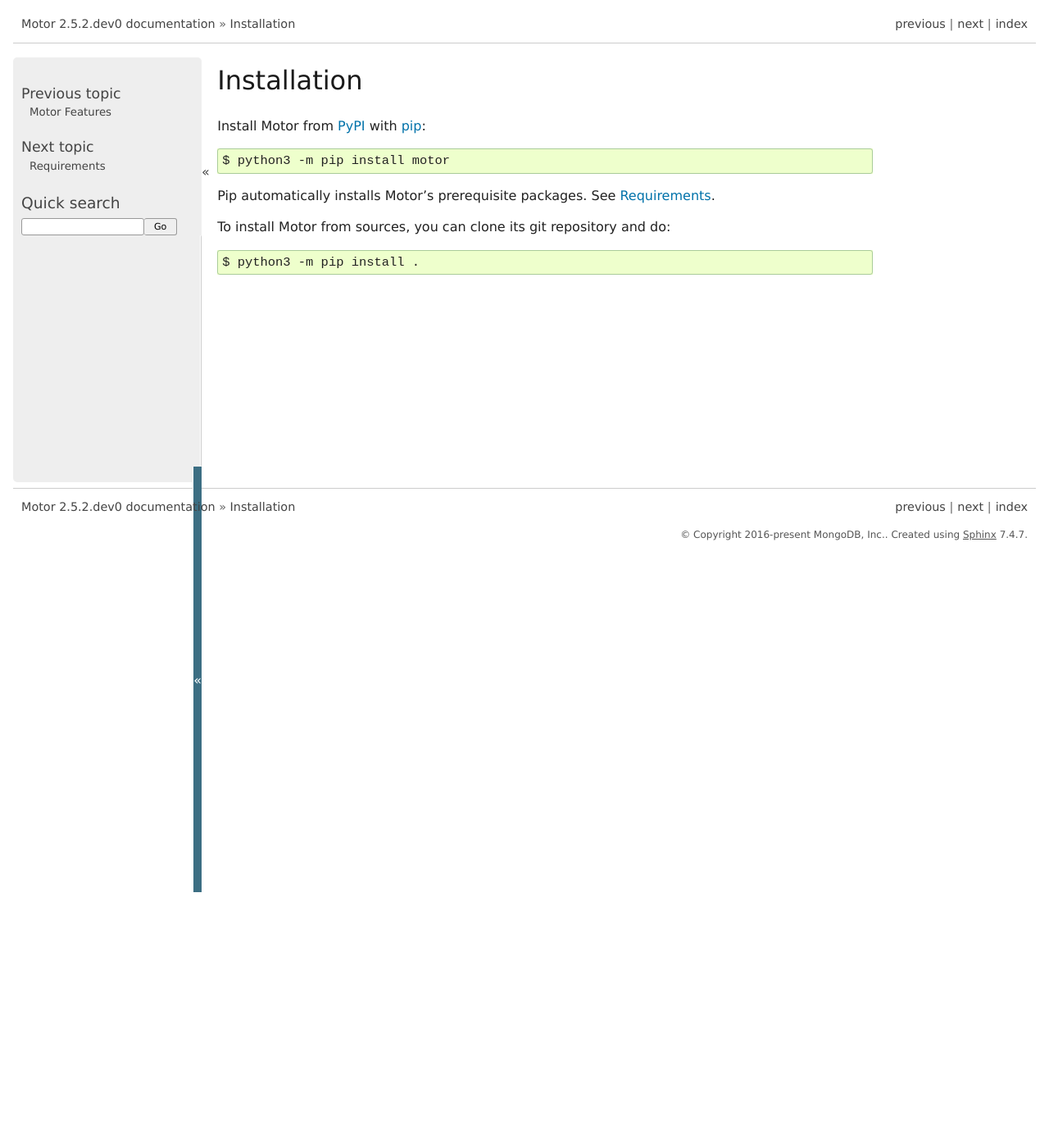
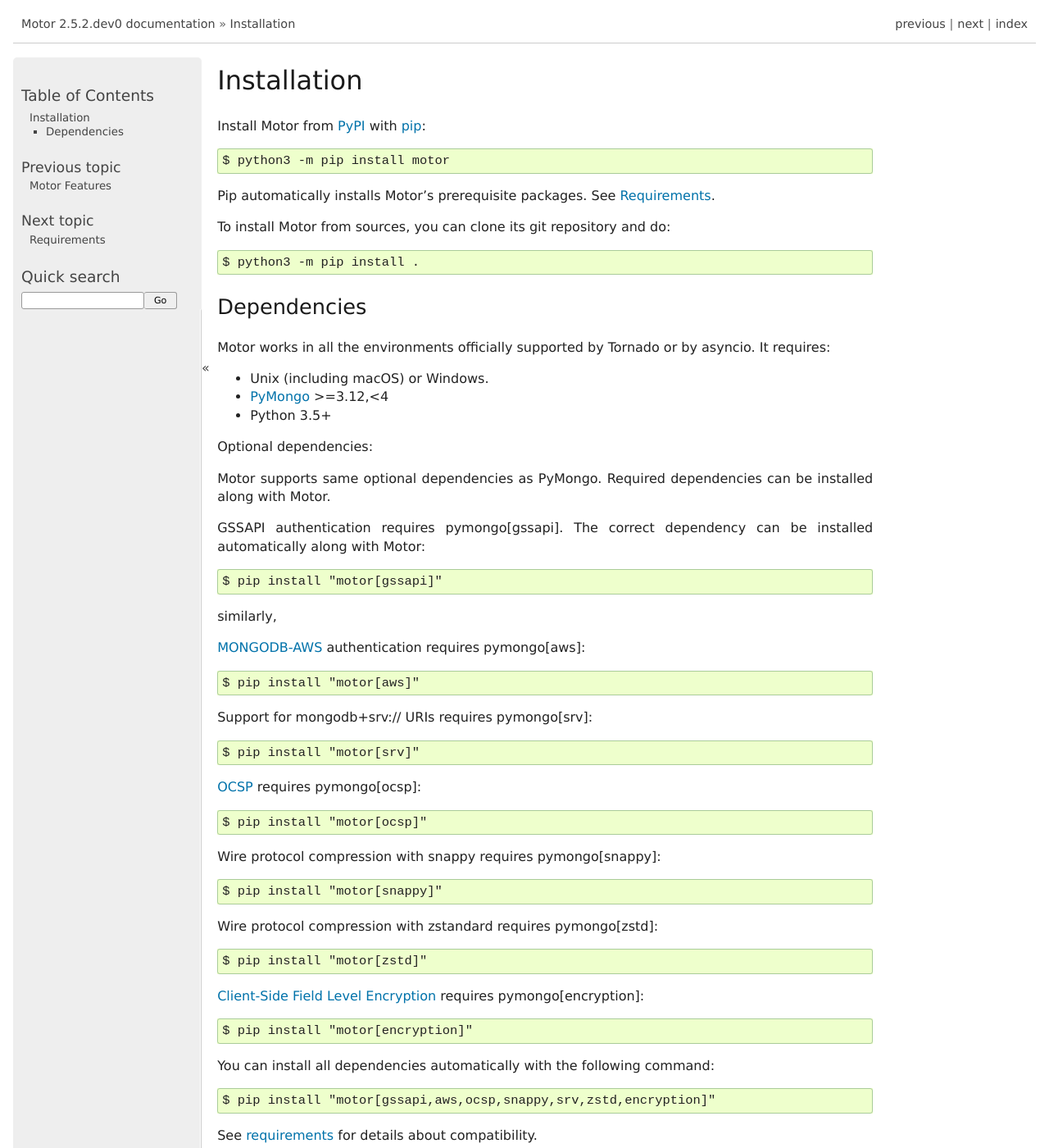
Before and after one commit to mongodb/motor, a Sphinx documentation site: the page built from doc/installation.rst, in a window 1280 px wide and 1400 px high. Shown: the whole window at 82% size. Built offline with Sphinx 7.4.7, drawn with Linux system fonts in a browser that asks for light colours; the version number is read from the project's files by our own code.

Commit message:
add docs for optional dependencies

```diff
--- a/doc/contributors.rst
+++ b/doc/contributors.rst
@@ -14,3 +14,4 @@
 - Shane Harvey
 - Bulat Khasanov
 - William Zhou
+- Tushar Singh
--- a/doc/installation.rst
+++ b/doc/installation.rst
@@ -12,6 +12,66 @@
 
   $ python3 -m pip install .
 
+Dependencies
+------------
+
+Motor works in all the environments officially supported by Tornado or by
+asyncio. It requires:
+
+* Unix (including macOS) or Windows.
+* PyMongo_ >=3.12,<4
+* Python 3.5+
+
+Optional dependencies:
+
+Motor supports same optional dependencies as PyMongo. Required dependencies can be installed
+along with Motor.
+
+GSSAPI authentication requires pymongo[gssapi]. The correct
+dependency can be installed automatically along with Motor::
+
+  $ pip install "motor[gssapi]"
+
+similarly,
+
+`MONGODB-AWS <https://pymongo.readthedocs.io/en/stable/examples/authentication.html#mongodb-aws>`_
+authentication requires pymongo[aws]::
+
+  $ pip install "motor[aws]"
+
+Support for mongodb+srv:// URIs requires pymongo[srv]::
+
+  $ pip install "motor[srv]"
+
+`OCSP <https://pymongo.readthedocs.io/en/stable/examples/tls.html#ocsp>`_ requires pymongo[ocsp]::
+
+  $ pip install "motor[ocsp]"
+
+Wire protocol compression with snappy requires pymongo[snappy]::
+
+  $ pip install "motor[snappy]"
+
+Wire protocol compression with zstandard requires pymongo[zstd]::
+
+  $ pip install "motor[zstd]"
+
+`Client-Side Field Level Encryption
+<https://pymongo.readthedocs.io/en/stable/examples/encryption.html#client-side-field-level-encryption>`_
+requires pymongo[encryption]::
+
+  $ pip install "motor[encryption]"
+
+You can install all dependencies automatically with the following
+command::
+
+  $ pip install "motor[gssapi,aws,ocsp,snappy,srv,zstd,encryption]"
+
+See `requirements <https://motor.readthedocs.io/en/stable/requirements.html>`_
+for details about compatibility.
+
+
 .. _PyPI: http://pypi.python.org/pypi/motor
 
 .. _pip: http://pip-installer.org
+
+.. _PyMongo: http://pypi.python.org/pypi/pymongo/
```
Also changed, not shown: README.rst (+41 -0 lines).
